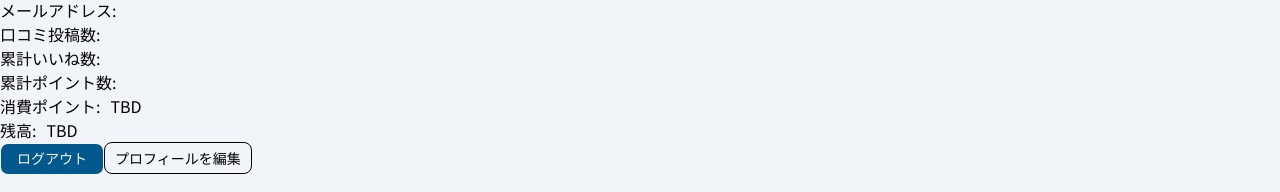
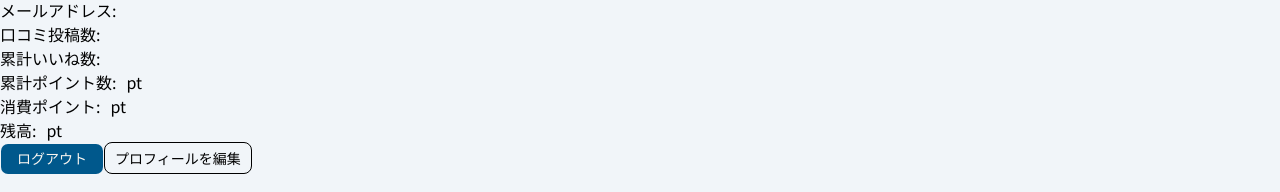
Before and after one commit to Triton-Swallows/Triton-Swallows-App, a React (Vite) app in the folder fe/: page /profile in a window 1280 px wide. Shown: the part 338-530 px from the top of the page. Built offline with nearby package versions, Linux system fonts and the light colour scheme; no server answers; sample sign-in values are in the browser's storage.

Commit message:
add: 累計ポイント数、消費ポイント、残高を表示

```diff
--- a/fe/src/components/pages/Profile.tsx
+++ b/fe/src/components/pages/Profile.tsx
@@ -16,6 +16,8 @@ type User = {
   count: number; //累計投稿数
   total_like_count: number; //累計いいね
   total_point: number; //累計ポイント数
+  consume_point: number; //消費ポイント
+  my_point: number; //残高
 };
 
 type ApiResponse<T> = {
@@ -83,15 +85,15 @@ export const Profile = () => {
       </div>
       <div className="flex gap-[10px]">
         <label>累計ポイント数:</label>
-        <p>{user?.total_point}</p>
+        <p>{user?.total_point} pt</p>
       </div>
       <div className="flex gap-[10px]">
         <label>消費ポイント:</label>
-        <p>TBD</p>
+        <p>{user?.consume_point} pt</p>
       </div>
       <div className="flex gap-[10px]">
         <label>残高:</label>
-        <p>TBD</p>
+        <p>{user?.my_point} pt</p>
       </div>
 
       <Button
```
